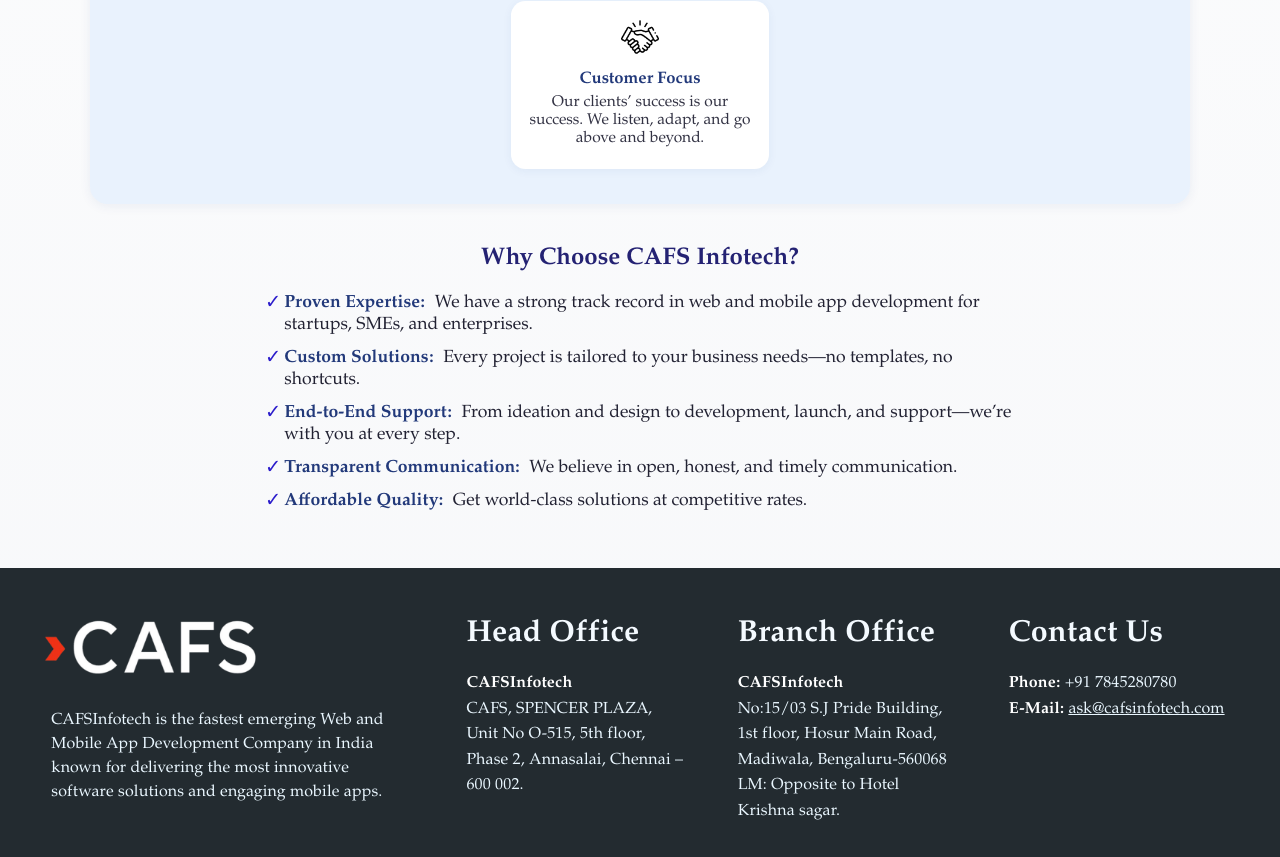
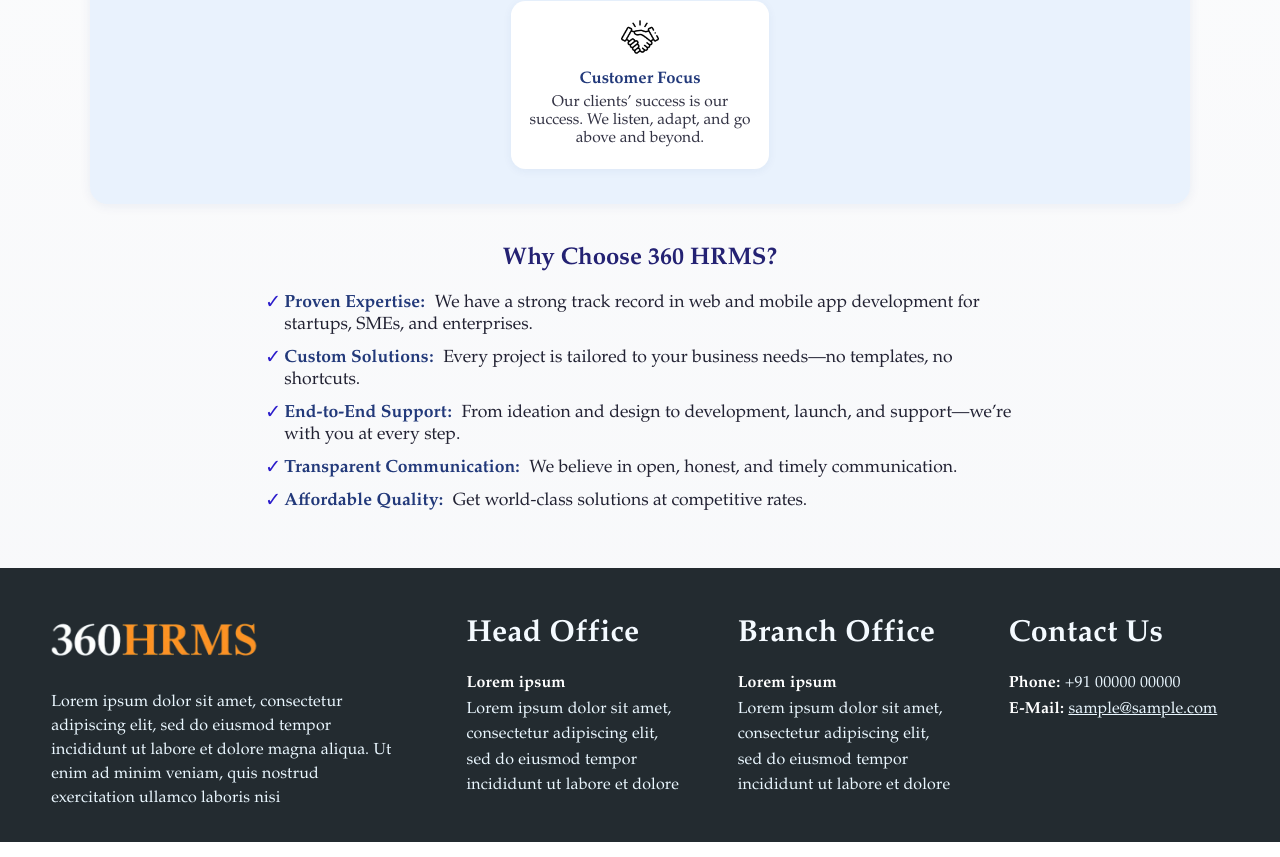
Before and after one commit to LordSpudnik/360-HRMS, a React (Create React App) app: page /about-us in a window 1280 px wide. Shown: the part 1404-2261 px from the top of the page. Built offline with nearby package versions, Linux system fonts and the light colour scheme; the HTML template or start-up script is replaced by a standard one.

Commit message:
removed all CAFS related content

```diff
--- a/src/Components/Homepage.js
+++ b/src/Components/Homepage.js
@@ -59,17 +59,17 @@ const Homepage = () => {
     <div>
       <div className="topbar">
         <div className="contact-info">
-          <span><FaPhoneAlt /> +91 78452 80780</span>
-          <span><FaEnvelope /> hr@cafsinfotech.com</span>
+          <span><FaPhoneAlt /> +91 00000 00000</span>
+          <span><FaEnvelope /> sample@sample.com</span>
         </div>
         <div className="social-icons">
-          <a href="https://www.linkedin.com/company/14573120/" target="_blank" rel="noopener noreferrer"><FaLinkedinIn /></a>
-          <a href="https://x.com/cafs_infotech" target="_blank" rel="noopener noreferrer"><FaXTwitter /></a>
-          <a href="https://www.facebook.com/CAFSInfo/" target="_blank" rel="noopener noreferrer"><FaFacebookF /></a>
-          <a href="https://www.instagram.com/cafsinfotech/" target="_blank" rel="noopener noreferrer"><FaInstagram /></a>
-          <a href="https://in.pinterest.com/cafsinfotech/" target="_blank" rel="noopener noreferrer"><FaPinterestP /></a>
-          <a href="https://www.flickr.com/photos/157372462@N04/albums" target="_blank" rel="noopener noreferrer"><IoLogoFlickr /></a>
-          <a href="https://web.whatsapp.com/send?phone=+919500088633&text=Hi" target="_blank" rel="noopener noreferrer"><IoLogoWhatsapp /></a>
+          <a href="https://www.linkedin.com/" target="_blank" rel="noopener noreferrer"><FaLinkedinIn /></a>
+          <a href="https://x.com/" target="_blank" rel="noopener noreferrer"><FaXTwitter /></a>
+          <a href="https://www.facebook.com/" target="_blank" rel="noopener noreferrer"><FaFacebookF /></a>
+          <a href="https://www.instagram.com/" target="_blank" rel="noopener noreferrer"><FaInstagram /></a>
+          <a href="https://in.pinterest.com/" target="_blank" rel="noopener noreferrer"><FaPinterestP /></a>
+          <a href="https://www.flickr.com/" target="_blank" rel="noopener noreferrer"><IoLogoFlickr /></a>
+          <a href="https://web.whatsapp.com/" target="_blank" rel="noopener noreferrer"><IoLogoWhatsapp /></a>
         </div>
       </div>
 
@@ -305,8 +305,8 @@ const Homepage = () => {
       <section className="client-section scroll-animate">
         <h2 className="client-title">Our Client Portfolio</h2>
         <p className="client-desc">
-          CAFS Infotech has established itself as a reliable IT partner for a wide range of clients.<br />
-          CAFS Infotech continues to be a key player in Chennai’s IT services sector, with a proven track record and a diverse client base.
+          360 HRMS has established itself as a reliable IT partner for a wide range of clients.<br />
+          360 HRMS continues to be a key player in Chennai’s IT services sector, with a proven track record and a diverse client base.
         </p>
         <div className="client-logos">
           <img src={ntcLogo} alt="NTC" className="client-logo" />
@@ -325,28 +325,25 @@ const Homepage = () => {
           <div className="testimonial-card">
             <FaQuoteLeft className="testimonial-quote-icon" />
             <p>
-              CAFS Infotech work on our website and Internet marketing has made a significant difference to our business.<br /><br />
-              We’ve seen a 425% increase in quote requests from the website which has been remarkable.
+              Lorem ipsum dolor sit amet, consectetur adipiscing elit, sed do eiusmod tempor incididunt ut labore et dolore
             </p>
           </div>
           <div className="testimonial-card">
             <FaQuoteLeft className="testimonial-quote-icon" />
             <p>
-              I have been involved in big projects for major corporations and the team at CAFS Infotech is the best that I have worked with.<br /><br />
-              They are timely, efficient and use best practices in their development work. They move our project along quickly and keep us agile enough to be competitive. I would recommend them to anyone.
+              Lorem ipsum dolor sit amet, consectetur adipiscing elit, sed do eiusmod tempor incididunt ut labore et dolore
             </p>
           </div>
           <div className="testimonial-card">
             <FaQuoteLeft className="testimonial-quote-icon" />
             <p>
-              Our company product is successfully completed with 100% satisfaction. Overall, it’s pleasant to work with you. Undoubtedly suggested and thank you for the work.
+              Lorem ipsum dolor sit amet, consectetur adipiscing elit, sed do eiusmod tempor incididunt ut labore et dolore
             </p>
           </div>
           <div className="testimonial-card">
             <FaQuoteLeft className="testimonial-quote-icon" />
             <p>
-              Thank you so much for your help in creating our new website. Your expertise and professionalism were second to none.<br /><br />
-              The resulting website looks amazing, and we can’t wait to use it as the primary source of information for our customers.
+              Lorem ipsum dolor sit amet, consectetur adipiscing elit, sed do eiusmod tempor incididunt ut labore et dolore
             </p>
           </div>
         </div>
--- a/src/Components/pages/AboutUs.js
+++ b/src/Components/pages/AboutUs.js
@@ -60,20 +60,20 @@ export default function AboutUs() {
       <div className="topbar">
         <div className="contact-info">
           <span>
-            <FaPhoneAlt /> +91 78452 80780
+            <FaPhoneAlt /> +91 00000 00000
           </span>
           <span>
-            <FaEnvelope /> hr@cafsinfotech.com
+            <FaEnvelope /> sample@sample.com
           </span>
         </div>
         <div className="social-icons">
-          <a href="https://www.linkedin.com/company/14573120/" target="_blank" rel="noopener noreferrer"><FaLinkedinIn /></a>
-          <a href="https://x.com/cafs_infotech" target="_blank" rel="noopener noreferrer"><FaXTwitter /></a>
-          <a href="https://www.facebook.com/CAFSInfo/" target="_blank" rel="noopener noreferrer"><FaFacebookF /></a>
-          <a href="https://www.instagram.com/cafsinfotech/" target="_blank" rel="noopener noreferrer"><FaInstagram /></a>
-          <a href="https://in.pinterest.com/cafsinfotech/" target="_blank" rel="noopener noreferrer"><FaPinterestP /></a>
-          <a href="https://www.flickr.com/photos/157372462@N04/albums" target="_blank" rel="noopener noreferrer"><IoLogoFlickr /></a>
-          <a href="https://web.whatsapp.com/send?phone=+919500088633&text=Hi" target="_blank" rel="noopener noreferrer"><IoLogoWhatsapp /></a>
+          <a href="https://www.linkedin.com/" target="_blank" rel="noopener noreferrer"><FaLinkedinIn /></a>
+          <a href="https://x.com/" target="_blank" rel="noopener noreferrer"><FaXTwitter /></a>
+          <a href="https://www.facebook.com/" target="_blank" rel="noopener noreferrer"><FaFacebookF /></a>
+          <a href="https://www.instagram.com/" target="_blank" rel="noopener noreferrer"><FaInstagram /></a>
+          <a href="https://in.pinterest.com/" target="_blank" rel="noopener noreferrer"><FaPinterestP /></a>
+          <a href="https://www.flickr.com/" target="_blank" rel="noopener noreferrer"><IoLogoFlickr /></a>
+          <a href="https://web.whatsapp.com/" target="_blank" rel="noopener noreferrer"><IoLogoWhatsapp /></a>
         </div>
       </div>
 
@@ -104,9 +104,9 @@ export default function AboutUs() {
       >
         <section className="about-hero scroll-animate">
           <div className="about-hero-text">
-            <h1>About CAFS Infotech</h1>
+            <h1>About 360 HRMS</h1>
             <p>
-              <strong>CAFS Infotech</strong> is a leading web and mobile app development company based in Chennai, India. Powered by a passionate team and a commitment to excellence, we help businesses of all sizes turn ideas into impactful digital products and experiences.
+              <strong>Lorem ipsum</strong> Lorem ipsum dolor sit amet, consectetur adipiscing elit, sed do eiusmod tempor incididunt ut labore et dolore
             </p>
           </div>
           <div className="about-hero-img">
@@ -185,7 +185,7 @@ export default function AboutUs() {
         </section>
 
         <section className="about-why-cafs scroll-animate">
-          <h2>Why Choose CAFS Infotech?</h2>
+          <h2>Why Choose 360 HRMS?</h2>
           <ul className="about-why-list">
             <li>
               <span className="about-why-label">Proven Expertise:</span> We have a strong track record in web and mobile app development for startups, SMEs, and enterprises.
--- a/src/Components/pages/Employees.js
+++ b/src/Components/pages/Employees.js
@@ -47,17 +47,17 @@ export default function Employees() {
     <div className="employees-page">
       <div className="topbar">
         <div className="contact-info">
-          <span><FaPhoneAlt /> +91 78452 80780</span>
-          <span><FaEnvelope /> hr@cafsinfotech.com</span>
+          <span><FaPhoneAlt /> +91 00000 00000</span>
+          <span><FaEnvelope /> sample@sample.com</span>
         </div>
         <div className="social-icons">
-          <a href="https://www.linkedin.com/company/14573120/" target="_blank" rel="noopener noreferrer"><FaLinkedinIn /></a>
-          <a href="https://x.com/cafs_infotech" target="_blank" rel="noopener noreferrer"><FaXTwitter /></a>
-          <a href="https://www.facebook.com/CAFSInfo/" target="_blank" rel="noopener noreferrer"><FaFacebookF /></a>
-          <a href="https://www.instagram.com/cafsinfotech/" target="_blank" rel="noopener noreferrer"><FaInstagram /></a>
-          <a href="https://in.pinterest.com/cafsinfotech/" target="_blank" rel="noopener noreferrer"><FaPinterestP /></a>
-          <a href="https://www.flickr.com/photos/157372462@N04/albums" target="_blank" rel="noopener noreferrer"><IoLogoFlickr /></a>
-          <a href="https://web.whatsapp.com/send?phone=+919500088633&text=Hi" target="_blank" rel="noopener noreferrer"><IoLogoWhatsapp /></a>
+          <a href="https://www.linkedin.com/" target="_blank" rel="noopener noreferrer"><FaLinkedinIn /></a>
+          <a href="https://x.com/" target="_blank" rel="noopener noreferrer"><FaXTwitter /></a>
+          <a href="https://www.facebook.com/" target="_blank" rel="noopener noreferrer"><FaFacebookF /></a>
+          <a href="https://www.instagram.com/" target="_blank" rel="noopener noreferrer"><FaInstagram /></a>
+          <a href="https://in.pinterest.com/" target="_blank" rel="noopener noreferrer"><FaPinterestP /></a>
+          <a href="https://www.flickr.com/" target="_blank" rel="noopener noreferrer"><IoLogoFlickr /></a>
+          <a href="https://web.whatsapp.com/" target="_blank" rel="noopener noreferrer"><IoLogoWhatsapp /></a>
         </div>
       </div>
 
--- a/src/Components/pages/Footer.js
+++ b/src/Components/pages/Footer.js
@@ -1,6 +1,6 @@
 import React from "react";
 import "./Footer.css";
-import cafsLogo from "./assets/icons/logo.png"; // Save the logo (as visible in the screenshot) in this path, or adjust the path as necessary.
+import Logo from "./assets/icons/logo.png"; // Save the logo (as visible in the screenshot) in this path, or adjust the path as necessary.
 
 export default function Footer() {
   return (
@@ -8,34 +8,33 @@ export default function Footer() {
       <div className="footer-container">
         {/* Logo & About */}
         <div className="footer-col footer-about">
-          <img src={cafsLogo} alt="CAFS Infotech Logo" className="footer-logo" />
+          <img src={Logo} alt="Logo" className="footer-logo" />
           <div className="footer-about-text">
-            CAFSInfotech is the fastest emerging Web and Mobile App Development Company in India known for delivering the most innovative software solutions and engaging mobile apps.
+            Lorem ipsum dolor sit amet, consectetur adipiscing elit, sed do eiusmod tempor incididunt ut labore et dolore magna aliqua. Ut enim ad minim veniam, quis nostrud exercitation ullamco laboris nisi
           </div>
         </div>
         {/* Head Office */}
         <div className="footer-col">
           <div className="footer-col-title">Head Office</div>
           <div className="footer-col-content">
-            <strong>CAFSInfotech</strong><br/>
-            CAFS, SPENCER PLAZA, Unit No O-515, 5th floor, Phase 2, Annasalai, Chennai – 600 002.
+            <strong>Lorem ipsum</strong><br/>
+            Lorem ipsum dolor sit amet, consectetur adipiscing elit, sed do eiusmod tempor incididunt ut labore et dolore
           </div>
         </div>
         {/* Branch Office */}
         <div className="footer-col">
           <div className="footer-col-title">Branch Office</div>
           <div className="footer-col-content">
-            <strong>CAFSInfotech</strong><br/>
-            No:15/03 S.J Pride Building, 1st floor, Hosur Main Road, Madiwala, Bengaluru-560068<br/>
-            LM: Opposite to Hotel Krishna sagar.
+            <strong>Lorem ipsum</strong><br/>
+            Lorem ipsum dolor sit amet, consectetur adipiscing elit, sed do eiusmod tempor incididunt ut labore et dolore
           </div>
         </div>
         {/* Contact */}
         <div className="footer-col">
           <div className="footer-col-title">Contact Us</div>
           <div className="footer-col-content">
-            <strong>Phone:</strong> +91 7845280780<br/>
-            <strong>E-Mail:</strong> <a href="mailto:ask@cafsinfotech.com">ask@cafsinfotech.com</a>
+            <strong>Phone:</strong> +91 00000 00000<br/>
+            <strong>E-Mail:</strong> <a href="mailto:ask@cafsinfotech.com">sample@sample.com</a>
           </div>
         </div>
       </div>
--- a/src/Components/pages/LeaveManagement.js
+++ b/src/Components/pages/LeaveManagement.js
@@ -48,17 +48,17 @@ export default function LeaveManagement() {
       {/* Topbar */}
       <div className="topbar">
         <div className="contact-info">
-          <span><FaPhoneAlt /> +91 78452 80780</span>
-          <span><FaEnvelope /> hr@cafsinfotech.com</span>
+          <span><FaPhoneAlt /> +91 00000 00000</span>
+          <span><FaEnvelope /> sample@sample.com</span>
         </div>
         <div className="social-icons">
-          <a href="https://www.linkedin.com/company/14573120/" target="_blank" rel="noopener noreferrer"><FaLinkedinIn /></a>
-          <a href="https://x.com/cafs_infotech" target="_blank" rel="noopener noreferrer"><FaXTwitter /></a>
-          <a href="https://www.facebook.com/CAFSInfo/" target="_blank" rel="noopener noreferrer"><FaFacebookF /></a>
-          <a href="https://www.instagram.com/cafsinfotech/" target="_blank" rel="noopener noreferrer"><FaInstagram /></a>
-          <a href="https://in.pinterest.com/cafsinfotech/" target="_blank" rel="noopener noreferrer"><FaPinterestP /></a>
-          <a href="https://www.flickr.com/photos/157372462@N04/albums" target="_blank" rel="noopener noreferrer"><IoLogoFlickr /></a>
-          <a href="https://web.whatsapp.com/send?phone=+919500088633&text=Hi" target="_blank" rel="noopener noreferrer"><IoLogoWhatsapp /></a>
+          <a href="https://www.linkedin.com/" target="_blank" rel="noopener noreferrer"><FaLinkedinIn /></a>
+          <a href="https://x.com/" target="_blank" rel="noopener noreferrer"><FaXTwitter /></a>
+          <a href="https://www.facebook.com/" target="_blank" rel="noopener noreferrer"><FaFacebookF /></a>
+          <a href="https://www.instagram.com/" target="_blank" rel="noopener noreferrer"><FaInstagram /></a>
+          <a href="https://in.pinterest.com/" target="_blank" rel="noopener noreferrer"><FaPinterestP /></a>
+          <a href="https://www.flickr.com/" target="_blank" rel="noopener noreferrer"><IoLogoFlickr /></a>
+          <a href="https://web.whatsapp.com/" target="_blank" rel="noopener noreferrer"><IoLogoWhatsapp /></a>
         </div>
       </div>
 
--- a/src/Components/pages/Payroll.js
+++ b/src/Components/pages/Payroll.js
@@ -73,17 +73,17 @@ export default function Payroll() {
       {/* Topbar */}
       <div className="topbar">
         <div className="contact-info">
-          <span><FaPhoneAlt /> +91 78452 80780</span>
-          <span><FaEnvelope /> hr@cafsinfotech.com</span>
+          <span><FaPhoneAlt /> +91 00000 00000</span>
+          <span><FaEnvelope /> sample@sample.com</span>
         </div>
         <div className="social-icons">
-          <a href="https://www.linkedin.com/company/14573120/" target="_blank" rel="noopener noreferrer"><FaLinkedinIn /></a>
-          <a href="https://x.com/cafs_infotech" target="_blank" rel="noopener noreferrer"><FaXTwitter /></a>
-          <a href="https://www.facebook.com/CAFSInfo/" target="_blank" rel="noopener noreferrer"><FaFacebookF /></a>
-          <a href="https://www.instagram.com/cafsinfotech/" target="_blank" rel="noopener noreferrer"><FaInstagram /></a>
-          <a href="https://in.pinterest.com/cafsinfotech/" target="_blank" rel="noopener noreferrer"><FaPinterestP /></a>
-          <a href="https://www.flickr.com/photos/157372462@N04/albums" target="_blank" rel="noopener noreferrer"><IoLogoFlickr /></a>
-          <a href="https://web.whatsapp.com/send?phone=+919500088633&text=Hi" target="_blank" rel="noopener noreferrer"><IoLogoWhatsapp /></a>
+          <a href="https://www.linkedin.com/" target="_blank" rel="noopener noreferrer"><FaLinkedinIn /></a>
+          <a href="https://x.com/" target="_blank" rel="noopener noreferrer"><FaXTwitter /></a>
+          <a href="https://www.facebook.com/" target="_blank" rel="noopener noreferrer"><FaFacebookF /></a>
+          <a href="https://www.instagram.com/" target="_blank" rel="noopener noreferrer"><FaInstagram /></a>
+          <a href="https://in.pinterest.com/" target="_blank" rel="noopener noreferrer"><FaPinterestP /></a>
+          <a href="https://www.flickr.com/" target="_blank" rel="noopener noreferrer"><IoLogoFlickr /></a>
+          <a href="https://web.whatsapp.com/" target="_blank" rel="noopener noreferrer"><IoLogoWhatsapp /></a>
         </div>
       </div>
       {/* NavBar */}
--- a/src/Components/pages/Recruitment.js
+++ b/src/Components/pages/Recruitment.js
@@ -60,17 +60,17 @@ export default function Recruitment() {
       {/* Topbar */}
       <div className="topbar">
         <div className="contact-info">
-          <span><FaPhoneAlt /> +91 78452 80780</span>
-          <span><FaEnvelope /> hr@cafsinfotech.com</span>
+          <span><FaPhoneAlt /> +91 00000 00000</span>
+          <span><FaEnvelope /> sample@sample.com</span>
         </div>
         <div className="social-icons">
-          <a href="https://www.linkedin.com/company/14573120/" target="_blank" rel="noopener noreferrer"><FaLinkedinIn /></a>
-          <a href="https://x.com/cafs_infotech" target="_blank" rel="noopener noreferrer"><FaXTwitter /></a>
-          <a href="https://www.facebook.com/CAFSInfo/" target="_blank" rel="noopener noreferrer"><FaFacebookF /></a>
-          <a href="https://www.instagram.com/cafsinfotech/" target="_blank" rel="noopener noreferrer"><FaInstagram /></a>
-          <a href="https://in.pinterest.com/cafsinfotech/" target="_blank" rel="noopener noreferrer"><FaPinterestP /></a>
-          <a href="https://www.flickr.com/photos/157372462@N04/albums" target="_blank" rel="noopener noreferrer"><IoLogoFlickr /></a>
-          <a href="https://web.whatsapp.com/send?phone=+919500088633&text=Hi" target="_blank" rel="noopener noreferrer"><IoLogoWhatsapp /></a>
+          <a href="https://www.linkedin.com/" target="_blank" rel="noopener noreferrer"><FaLinkedinIn /></a>
+          <a href="https://x.com/" target="_blank" rel="noopener noreferrer"><FaXTwitter /></a>
+          <a href="https://www.facebook.com/" target="_blank" rel="noopener noreferrer"><FaFacebookF /></a>
+          <a href="https://www.instagram.com/" target="_blank" rel="noopener noreferrer"><FaInstagram /></a>
+          <a href="https://in.pinterest.com/" target="_blank" rel="noopener noreferrer"><FaPinterestP /></a>
+          <a href="https://www.flickr.com/" target="_blank" rel="noopener noreferrer"><IoLogoFlickr /></a>
+          <a href="https://web.whatsapp.com/" target="_blank" rel="noopener noreferrer"><IoLogoWhatsapp /></a>
         </div>
       </div>
 
--- a/src/Components/pages/TimeOffice.js
+++ b/src/Components/pages/TimeOffice.js
@@ -82,17 +82,17 @@ export default function TimeOffice() {
       {/* Topbar */}
       <div className="topbar">
         <div className="contact-info">
-          <span><FaPhoneAlt /> +91 78452 80780</span>
-          <span><FaEnvelope /> hr@cafsinfotech.com</span>
+          <span><FaPhoneAlt /> +91 00000 00000</span>
+          <span><FaEnvelope /> sample@sample.com</span>
         </div>
         <div className="social-icons">
-          <a href="https://www.linkedin.com/company/14573120/" target="_blank" rel="noopener noreferrer"><FaLinkedinIn /></a>
-          <a href="https://x.com/cafs_infotech" target="_blank" rel="noopener noreferrer"><FaXTwitter /></a>
-          <a href="https://www.facebook.com/CAFSInfo/" target="_blank" rel="noopener noreferrer"><FaFacebookF /></a>
-          <a href="https://www.instagram.com/cafsinfotech/" target="_blank" rel="noopener noreferrer"><FaInstagram /></a>
-          <a href="https://in.pinterest.com/cafsinfotech/" target="_blank" rel="noopener noreferrer"><FaPinterestP /></a>
-          <a href="https://www.flickr.com/photos/157372462@N04/albums" target="_blank" rel="noopener noreferrer"><IoLogoFlickr /></a>
-          <a href="https://web.whatsapp.com/send?phone=+919500088633&text=Hi" target="_blank" rel="noopener noreferrer"><IoLogoWhatsapp /></a>
+          <a href="https://www.linkedin.com/" target="_blank" rel="noopener noreferrer"><FaLinkedinIn /></a>
+          <a href="https://x.com/" target="_blank" rel="noopener noreferrer"><FaXTwitter /></a>
+          <a href="https://www.facebook.com/" target="_blank" rel="noopener noreferrer"><FaFacebookF /></a>
+          <a href="https://www.instagram.com/" target="_blank" rel="noopener noreferrer"><FaInstagram /></a>
+          <a href="https://in.pinterest.com/" target="_blank" rel="noopener noreferrer"><FaPinterestP /></a>
+          <a href="https://www.flickr.com/" target="_blank" rel="noopener noreferrer"><IoLogoFlickr /></a>
+          <a href="https://web.whatsapp.com/" target="_blank" rel="noopener noreferrer"><IoLogoWhatsapp /></a>
         </div>
       </div>
       <Navbar onSearchClick={() => setShowSearch((prev) => !prev)} />
```
Also changed, not shown: src/Components/pages/assets/icons/logo.png.
